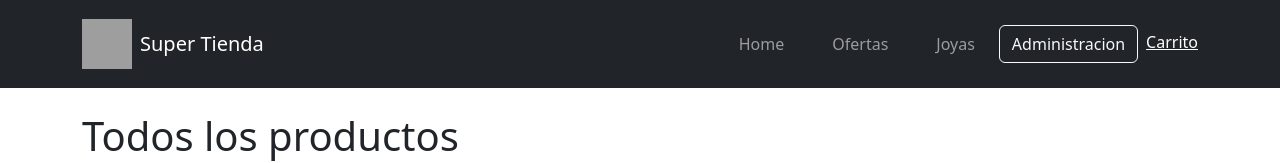
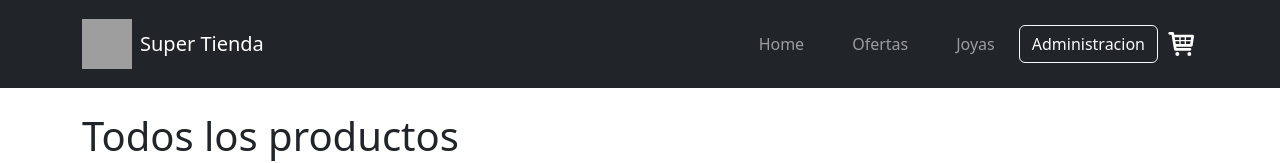
Before and after one commit to danielro999/danielGerezEntregaFinal, a React (Vite) app: page / in a window 1280 px wide. Shown: the top 163 px of the page. Built offline with nearby package versions, Linux system fonts and the light colour scheme; no server answers; grey boxes are pictures that could not be loaded.

Commit message:
agregado dependencias de iconos

```diff
--- a/package.json
+++ b/package.json
@@ -14,6 +14,7 @@
     "react": "^19.1.1",
     "react-bootstrap": "^2.10.10",
     "react-dom": "^19.1.1",
+    "react-icons": "^5.5.0",
     "react-router-dom": "^7.9.4"
   },
   "devDependencies": {
--- a/src/components/Header.jsx
+++ b/src/components/Header.jsx
@@ -1,5 +1,7 @@
 import { Link } from "react-router-dom";
 import { Nav, Navbar, Container, Button } from "react-bootstrap";
+import { TiShoppingCart } from "react-icons/ti";
+
 
 export default function Header() {
     return (
@@ -20,7 +22,7 @@ export default function Header() {
                         <Button variant="outline-light" as={Link} to="/administracion" className="me-2" >
                             Administracion
                         </Button>
-                        <Link to="/carrito" className="text-white">Carrito</Link>
+                        <Link to="/carrito" className="text-white"><TiShoppingCart size="2em" /> </Link>
                     </div>
                 </Nav>
             </Container>
```
Also changed, not shown: 1 other file (tests, documents, lock files or other folders).
